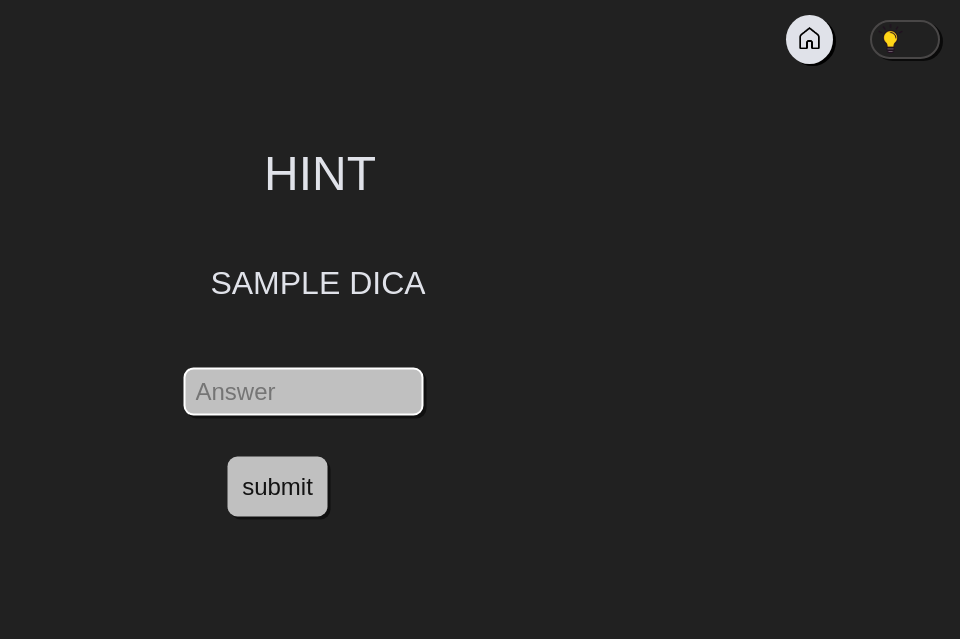
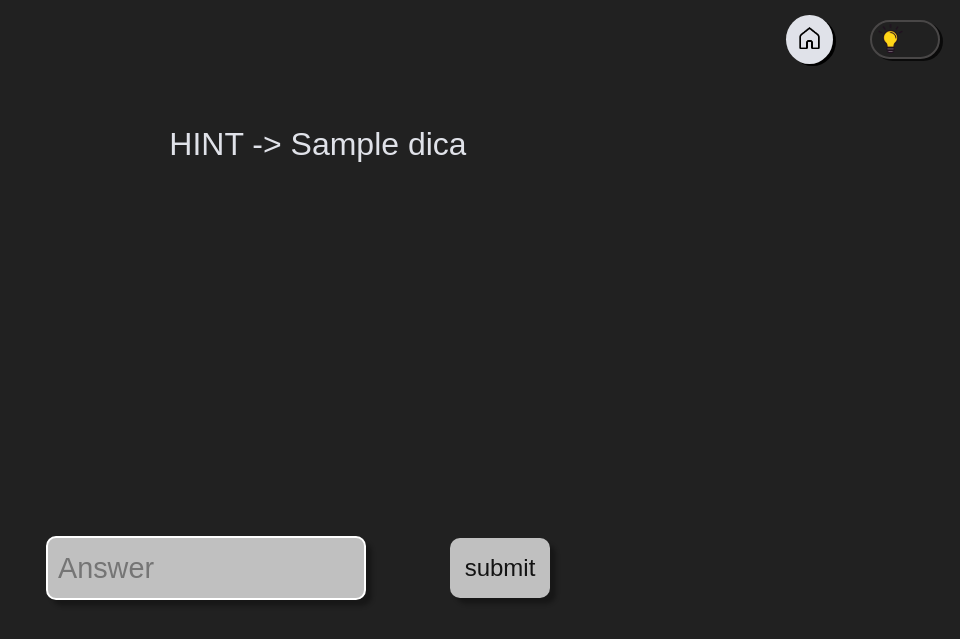
Before and after one commit to 4ntho0ny/Discover_the_word, a Django app: page /play in a window 1280 px wide. Shown: the top 639 px of the page, without its empty margins (320-1280 px from the left). Run offline with Django 5.2, Linux system fonts and the light colour scheme; tables that the repository leaves empty hold one stand-in row (values such as "Sample post"); a database or web service that is not in the repository returns one stand-in record (values such as "Sample title"); data that the repository does not hold is empty; some web fonts are replaced.

Commit message:
Change methods GET and POST in view, change HTML and CSS of game page

```diff
--- a/game/forms.py
+++ b/game/forms.py
@@ -5,3 +5,5 @@ class WordForm(forms.Form):
                            widget=forms.TextInput(attrs={"id": "answer", "placeholder": "Answer", "autofocus": "True"}))
     correct_word = forms.CharField(label=False, max_length=50,
                                    widget=forms.TextInput(attrs={"id": "correct_answer"}))
+    hint = forms.CharField(label=False, max_length=150,
+                                   widget=forms.TextInput(attrs={"id": "hint_text"}))
--- a/game/static/game/css/game_page.css
+++ b/game/static/game/css/game_page.css
@@ -1,35 +1,18 @@
 @import "base.css";
-
-.reload-button {
-    position: absolute;
-    right: 12rem;
-}
-
-.reload-button img {
-    width: 27px;
-    height: 27px;
-}
 
 main {
     position: absolute;
-    top: 16rem;
+    top: 9rem;
     left: 50%;
     transform: translate(-50%, -50%);
 }
 
-#title, #hint {
+#hint {
     font-weight: 200;
     color: var(--white-gray);
     text-align: center;
-}
-
-#title {
-    font-size: 3rem;
-}
-
-#hint {
     font-size: 2rem;
-    margin: 4rem 0;
+    margin: 2rem 0;
     overflow: hidden;
     border-right: .15em solid var(--white-gray);
     white-space: nowrap;
@@ -50,17 +33,20 @@ main {
 
 #answer-form {
     position: absolute;
-    top: 27rem;
+    bottom: 8rem;
     left: 50%;
     transform: translate(-50%, -50%);
+    display: flex;
+    justify-content: center;
+    align-items: center;
 }
 
 #answer-form #answer {
-    height: 3rem;
-    width: 15rem;
+    height: 4rem;
+    width: 20rem;
     padding: 10px;
     margin: 20px;
-    font-size: 1.5rem;
+    font-size: 1.8rem;
     background-color: #c0c0c0;
     color: rgba(0, 0, 0, 0.7);
     box-shadow: 2px 2px 4px inset rgba(0, 0, 0, 0.5);
@@ -73,7 +59,7 @@ main {
     border-width: none;
     border-color: white;
     outline: 0;
-    box-shadow: 3px 3px rgba(0, 0, 0, 0.5);
+    box-shadow: 6px 6px 4px rgba(0, 0, 0, 0.3);
 }
 
 #answer-form #submit-button {
@@ -85,11 +71,10 @@ main {
     font-size: 1.5rem;
     border-style: none;
     border-radius: 10px;
-    box-shadow: 3px 3px rgba(0, 0, 0, 0.5);
+    box-shadow: 6px 6px 4px rgba(0, 0, 0, 0.3);
 }
 
 #answer-form #submit-button:active {
-    color: rgba(67, 65, 65, 0.2);
     transform: translate(3px, 3px);
 }
 
@@ -97,6 +82,16 @@ main {
     margin: 0 4rem;
 }
 
-#correct_answer {
-    visibility: hidden;
+#hint_text, #correct_answer  {
+    display: none;
 }
+
+#wrong_msg {
+    position: absolute;
+    left: 50%;
+    bottom: 5rem;
+    transform: translate(-50%);
+    font-size: 2rem;
+    font-weight: 200;
+    color: rgb(205, 7, 7);
+}
--- a/game/templates/game/game_page.html
+++ b/game/templates/game/game_page.html
@@ -8,12 +8,14 @@
 
 {% block content %}
     <main>
-        <h1 id="title">HINT</h1>
-        <h3 id="hint">{{hint | upper}}</h3>
+        <h1 id="hint">HINT -> {{hint}}</h1>
     </main>
-    <form action="{% url "validate_answer" %}" id="answer-form" method="post">
+    <form action="{% url "play_page" %}" id="answer-form" method="post">
         {% csrf_token %}
         {{ form }}
         <input type="submit" id="submit-button" value="submit">
     </form>
+    {% if wrong_answer %}
+        <span id="wrong_msg">Wrong answer :(</span>
+    {% endif %}
 {% endblock content %}
--- a/game/urls.py
+++ b/game/urls.py
@@ -4,6 +4,6 @@ from . import views
 urlpatterns = [
     path("", views.starting_page, name="starting_page"), # Starting Page
     path("play", views.play_page, name="play_page"), # Game Page
-    path("validating", views.validate_answer, name ="validate_answer"),
+    # path("validating", views.validate_answer, name ="validate_answer"),
     path("winner", views.result_page, name="winner_page") # Result Page
 ]
--- a/game/views.py
+++ b/game/views.py
@@ -20,45 +20,56 @@ def random_word():
 def starting_page(request):
     return render(request, "game/starting_page.html")
 
+def validate_answer(form):
+    if form.is_valid():
+        word = form.cleaned_data["word"].lower().strip()
+        correct_answer = form.cleaned_data["correct_word"].lower()
+
+        if word == correct_answer:
+            return True
+        else:
+            return False
+
 def play_page(request):
-    # RANDOM WORD FOR GAME
-    obj = random_word()
-    hint_text = obj['dica']
-    word_lenght = len(obj['palavra'])
-    correct_word = obj['palavra'].upper()
+    hint = ""
+    correct_word = ""
+    context = {}
+    wrong_answer = False
 
     # GET METHOD
     if request.method == "GET":
-        print("Entrou no get")
+        # RANDOM OBJECT OF API FOR GAME
+        obj = random_word()
+        hint = obj['dica']
+        correct_word = obj['palavra']
+        # CREATE A FORM
         form = WordForm(initial={
-            "correct_word": correct_word
+            "correct_word": correct_word,
+            "hint": hint
         })
 
-        context = {
-            "hint": hint_text,
-            "word_lenght": word_lenght,
-            "form": form
-        }
+        context["hint"] = hint
+        context["form"] = form
 
-        return render(request, "game/game_page.html", context)
+    # POST METHOD
+    elif request.method == "POST":
+        form = WordForm(request.POST)
+        response = validate_answer(form)
 
-def validate_answer(request):
-    # POST METHOD
-    if request.method == "POST":
+        if not response:
+            hint = form.cleaned_data["hint"]
+            correct_word = form.cleaned_data["correct_word"]
+            form = WordForm(initial={
+                "correct_word": correct_word,
+                "hint": hint
+            })
+            context["hint"] = hint
+            context["form"] = form
+            context["wrong_answer"] = True
+        else:
+            return redirect("winner_page")
 
-        form = WordForm(request.POST)
-
-        if form.is_valid():
-
-            word = form.cleaned_data["word"].upper()
-            correct_answer = form.cleaned_data["correct_word"].upper()
-
-            if word == correct_answer:
-                # print("Correct answer")
-                return redirect("winner_page")
-            else:
-                # print("Wrong answer")
-                return redirect("play_page")
+    return render(request, "game/game_page.html", context)
 
 def result_page(request):
     return render(request, "game/winner_page.html")
--- a/static/base.css
+++ b/static/base.css
@@ -2,7 +2,6 @@
 
 :root {
     --dark-gray: #212121;
-    --light-blue: #527185;
     --white-gray: #e0e2e9;
     --light-swamp-gray: #667379;
     --dark-swamp-gray: #394145;
--- a/templates/base.html
+++ b/templates/base.html
@@ -10,9 +10,9 @@
     <title> {% block title %}{% endblock title %} </title>
 </head>
 <body>
-    <div class="rounded-button home-button">
+    <nav class="rounded-button home-button">
         <a href="{% url "starting_page" %}"><img src="{% static "images/home.png" %}" alt="home"></a>
-    </div>
+    </nav>
     <label class="toogle">
         <input type="checkbox">
         <span class="slider round"></span>
```
